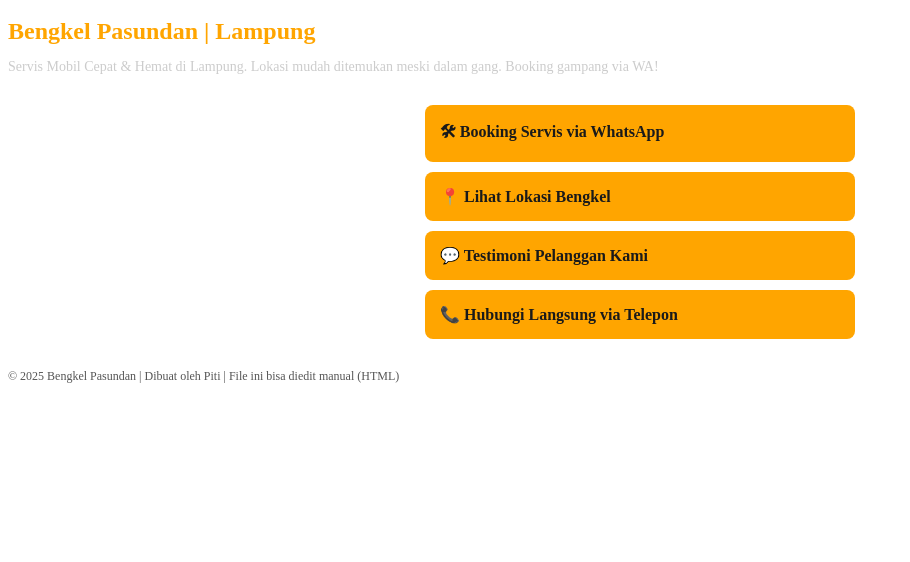
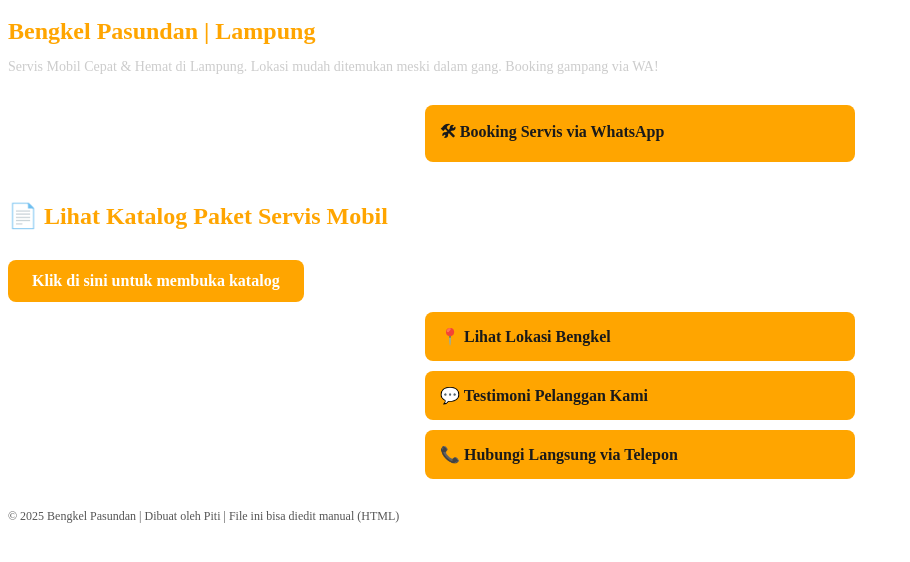
Before and after one commit to bengkelpasundan1/bengkelpasundan, a plain HTML site: page index.html in a window 1280 px wide. Shown: the part 200-762 px from the top of the page, without its empty margins (0-910 px from the left). Drawn offline with Linux system fonts and the light colour scheme.

Commit message:
Update index.html

```diff
--- a/index.html
+++ b/index.html
@@ -58,6 +58,11 @@
     <p class="desc">Servis Mobil Cepat & Hemat di Lampung. Lokasi mudah ditemukan meski dalam gang. Booking gampang via WA!</p>
 
     <a class="link-button" href="https://wa.me/6282311444255?text=Halo%20Bengkel%20Pasundan%2C%20saya%20ingin%20booking%20servis%20mobil" target="_blank">🛠 Booking Servis via WhatsApp</a>
+   <h2 style="color:#FFA500; margin-top:40px;">📄 Lihat Katalog Paket Servis Mobil</h2>
+<a href="katalog_paket_servis.pdf" target="_blank" style="background:#FFA500; padding: 12px 24px; color:white; border-radius:8px; text-decoration:none; font-weight:bold; display:inline-block; margin-top:10px;">
+  Klik di sini untuk membuka katalog
+</a>
+
     <a class="link-button" href="https://maps.app.goo.gl/WmMFhpeN29SbMUS78" target="_blank">📍 Lihat Lokasi Bengkel</a>
     <a class="link-button" href="https://instagram.com/bengkelpasundan/highlights/testimoni" target="_blank">💬 Testimoni Pelanggan Kami</a>
     <a class="link-button" href="tel:+6282311444255">📞 Hubungi Langsung via Telepon</a>
```
